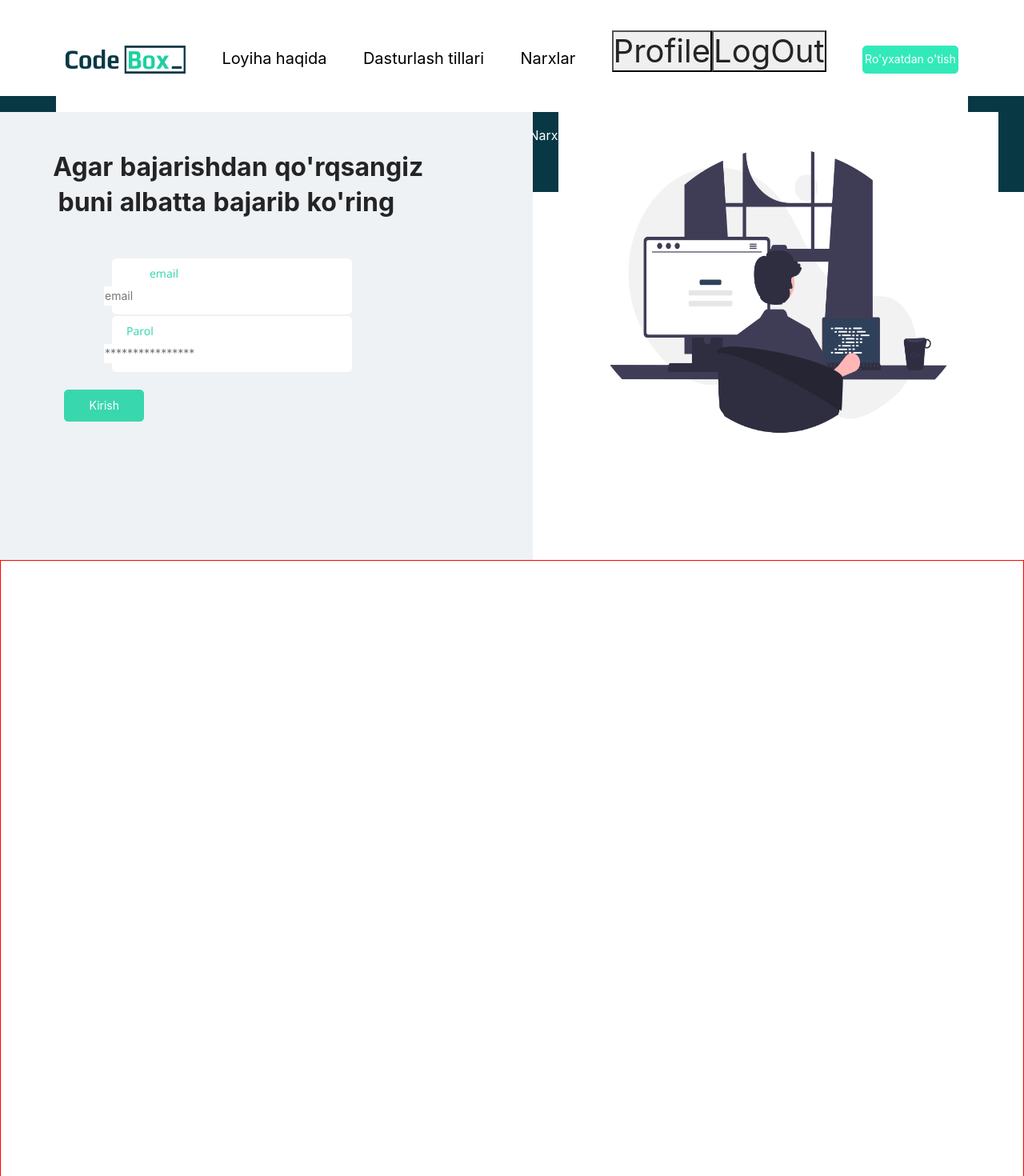
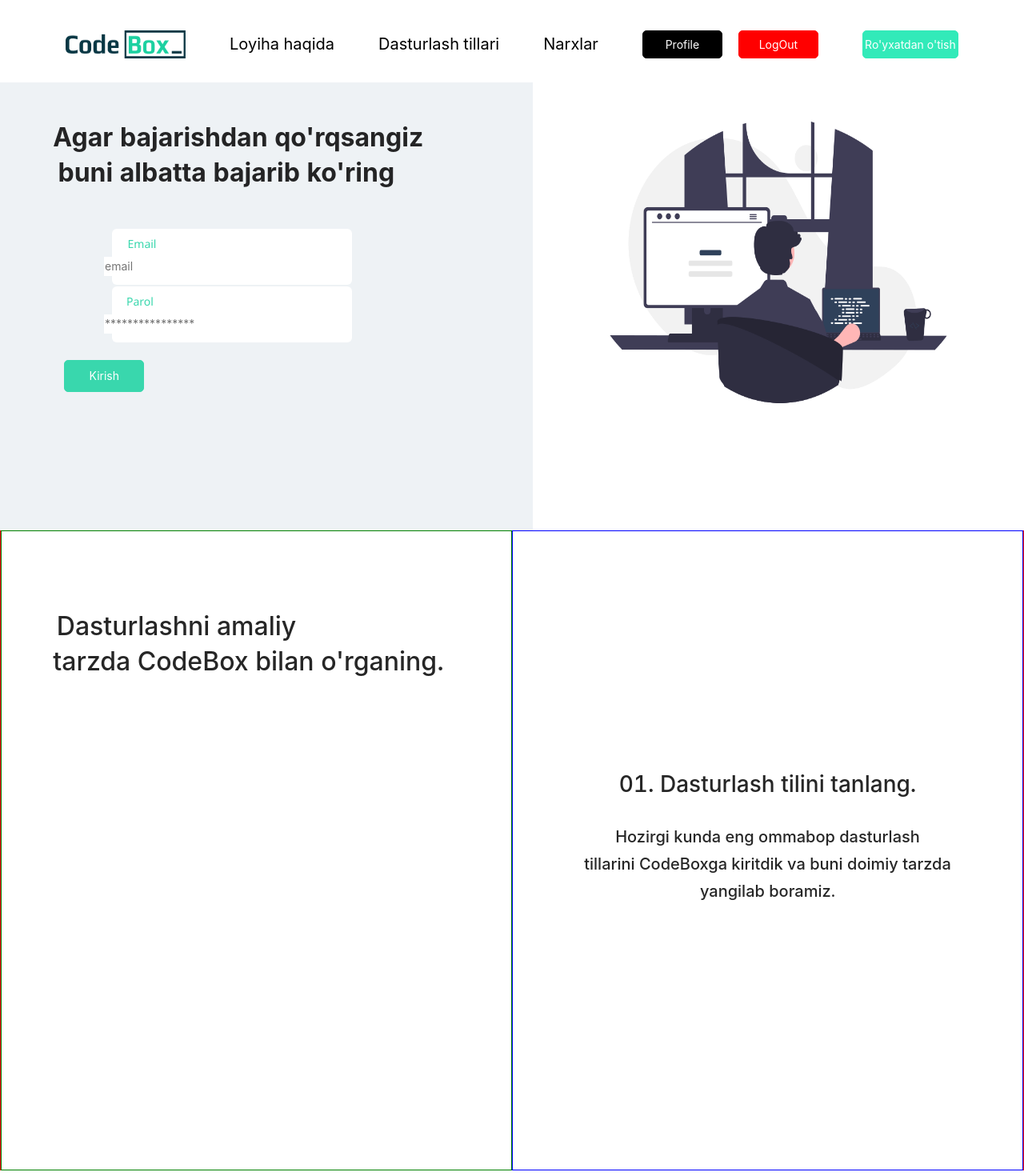
Before and after one commit to Dilnush09/CodeBox, a React (Create React App) app: page /home in a window 1280 px wide. Shown: the top 1470 px of the page at 80% size. Built offline with nearby package versions, Linux system fonts and the light colour scheme; sample sign-in values are in the browser's storage.

Commit message:
Навбар
Навбар

```diff
--- a/src/components/LandingPage/About project/About.js
+++ b/src/components/LandingPage/About project/About.js
@@ -49,7 +49,7 @@
           <div className={style.Container}>
             <div className={style.inputs}>
               <div className={style.email}>
-                <label htmlFor="email1">email</label>
+                <label htmlFor="email1">Email</label>
                 <br />
                 <input
                   type={"email"}
@@ -86,8 +86,16 @@
 
       <div className={style.Context1}>
         {/*--------------------------------------Page2-----------------------------------  */}
-        <div className={style.Textimg}></div>
-        <div className={style.TextDasturlash}></div>
+        <div className={style.Textimg}>
+          <h2>Dasturlashni amaliy</h2>
+          <h2>tarzda CodeBox bilan o'rganing.</h2>
+        </div>
+        <div className={style.TextDasturlash}>
+          <h3>01. Dasturlash tilini tanlang.</h3> <br/>
+          <h5>Hozirgi kunda eng ommabop dasturlash</h5>
+          <h5>tillarini CodeBoxga kiritdik va buni doimiy tarzda</h5>
+          <h5>yangilab boramiz.</h5>
+        </div>
       </div>
     </div>
   );
--- a/src/components/LandingPage/About project/About.module.css
+++ b/src/components/LandingPage/About project/About.module.css
@@ -75,7 +75,7 @@
     line-height: 17px;
     font-family: 'Segoe UI', Tahoma, Geneva, Verdana, sans-serif;
     color: #39D7AD;
-    margin-left: -170px;
+    margin-left: -225px;
     margin-top: 10px;
 }
 .email input {
@@ -137,4 +137,34 @@
     width: 100%;
     height: 100vh;
     border: 1px solid red;
+    display: flex;
+    align-items: center;
+    justify-content: space-between;
 }
+
+.Textimg {
+    width: 50%;
+    height: 100vh;
+    border: 1px solid green;
+}
+.Textimg h2:nth-child(1) {
+    margin-top: 100px;
+    margin-left: -200px;
+}
+.Textimg h2:nth-child(2) {
+    margin-top: -10px;
+    margin-left: -20px;
+}
+
+
+.TextDasturlash {
+    width: 50%;
+    height: 100vh;
+    border: 1px solid blue;
+}
+.TextDasturlash h3:nth-child(1) {
+    margin-top: 300px;
+}
+.TextDasturlash h3:nth-child(2) {
+    margin-left: 10px;
+}
--- a/src/components/LandingPage/Footer/Footer.js
+++ b/src/components/LandingPage/Footer/Footer.js
@@ -1,6 +1,5 @@
 import React from "react";
 import style from "../Footer/Footer.module.css";
-import { Link } from "react-router-dom";
 import Logotip from "../Footer/Logotip.jpg";
 import { ImFacebook2 } from "react-icons/im";
 import { BsInstagram } from "react-icons/bs";
@@ -15,9 +14,9 @@
                 <p>© “Personal Development Process” MCHJ</p>
             </div>
             <div className={style.Main}>
-                <Link to="/home">Loyiha haqida</Link>
-                <Link to="/tillar">Dasturlash tillari</Link>
-                <Link to="/narxlar">Narxlar</Link>
+                <p>Loyiha haqida</p>
+                <p>Dasturlash tillari</p>
+                <p>Narxlar</p>
                 <br/>
                 <h4><ImFacebook2/></h4>
                 <h4><BsInstagram/></h4>
--- a/src/components/LandingPage/Footer/Footer.module.css
+++ b/src/components/LandingPage/Footer/Footer.module.css
@@ -10,6 +10,7 @@
     display: flex;
     align-items: center;
     justify-content: space-around;
+    margin-top: 1500px;
 }
 .Context img {
     width: 200px;
@@ -31,7 +32,7 @@
     margin-left: -300px;
     margin-top: -20px;
 }
-.Main a {
+.Main p {
     color: white;
     font-size: 16px;
     text-decoration: none;
--- a/src/components/LandingPage/Navbar/Navbar.js
+++ b/src/components/LandingPage/Navbar/Navbar.js
@@ -30,10 +30,10 @@
             );
           })}
           {localStorage.getItem("token") ? (
-            <h1>
+            <div className={style.buttontoken}>
               <button onClick={GotoProfile}>Profile</button>
               <button onClick={LogOut}>LogOut</button>
-            </h1>
+            </div>
           ) : null}
           <div className={style.contbutton}>
             <button>Ro'yxatdan o'tish</button>
--- a/src/components/LandingPage/Navbar/Navbar.module.css
+++ b/src/components/LandingPage/Navbar/Navbar.module.css
@@ -64,6 +64,24 @@
     align-items: center;
 }
 
+.buttontoken button:nth-child(1) {
+    width: 100px;
+    height: 35px;
+    border: 1px solid rgb(0, 0, 0);
+    background-color: rgb(0, 0, 0);
+    border-radius: 5px;
+    color: white;
+}
+.buttontoken button:nth-child(2) {
+    width: 100px;
+    height: 35px;
+    border: 1px solid red;
+    background-color: red;
+    border-radius: 5px;
+    color: white;
+    margin-left: 20px;
+}
+
 .contbutton button {
     width: 120px;
     height: 35px;
```
